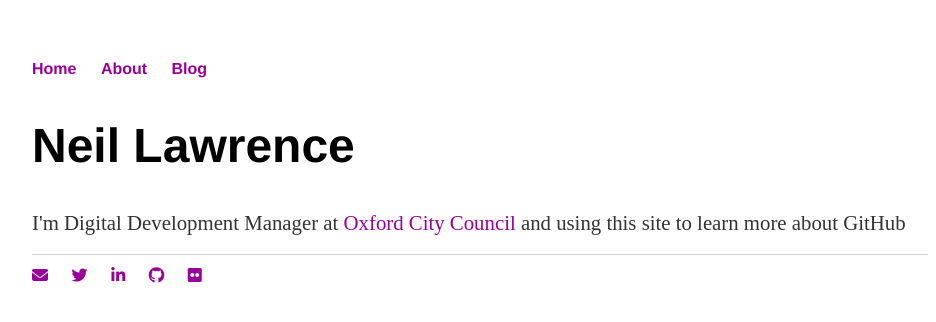
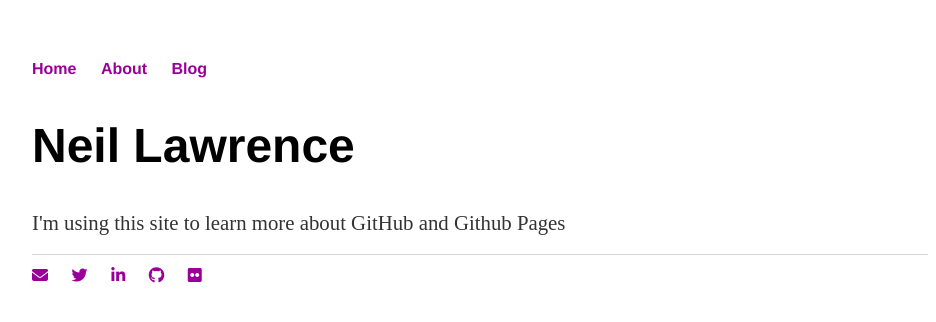
Before and after one commit to electronicdreamplant/electronicdreamplant.github.io, a Jekyll site: the page built from index.html, in a window 1280 px wide. Shown: the top 322 px of the page, without its empty margins (160-1096 px from the left). Built offline with Jekyll 4.4.1, drawn with Linux system fonts in a browser that asks for light colours; nearby versions of some CDN libraries.

Commit message:
Update index.html

```diff
--- a/index.html
+++ b/index.html
@@ -3,5 +3,5 @@ layout: default
 title: Neil Lawrence, GitHub beginner
 ---
 <div class="blurb">
-	<p>I'm Digital Development Manager at <a href="https://www.oxford.gov.uk">Oxford City Council </a>and using this site to learn more about GitHub</p>
+	<p>I'm using this site to learn more about GitHub and Github Pages</p>
 </div><!-- /.blurb -->
```
